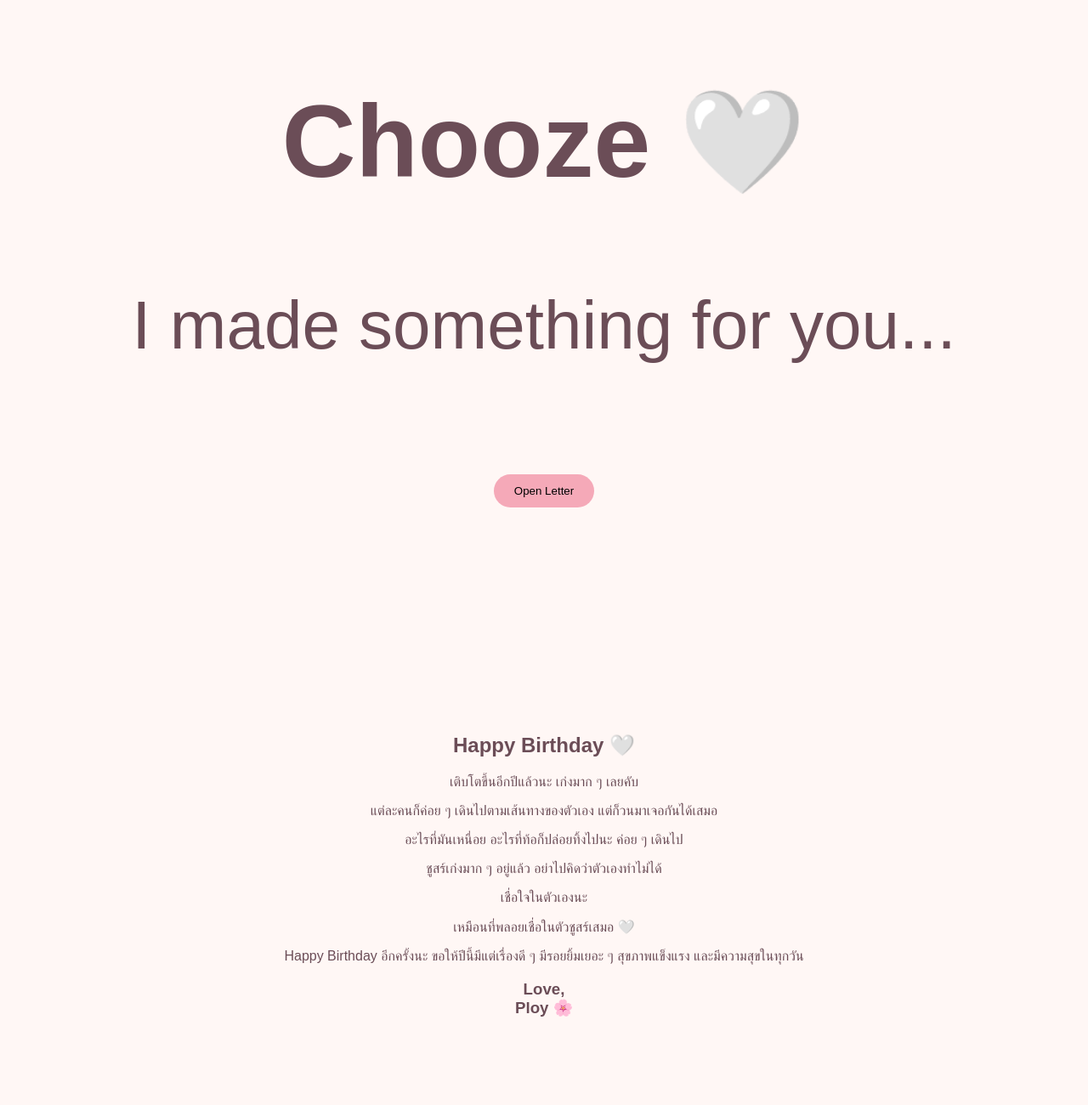
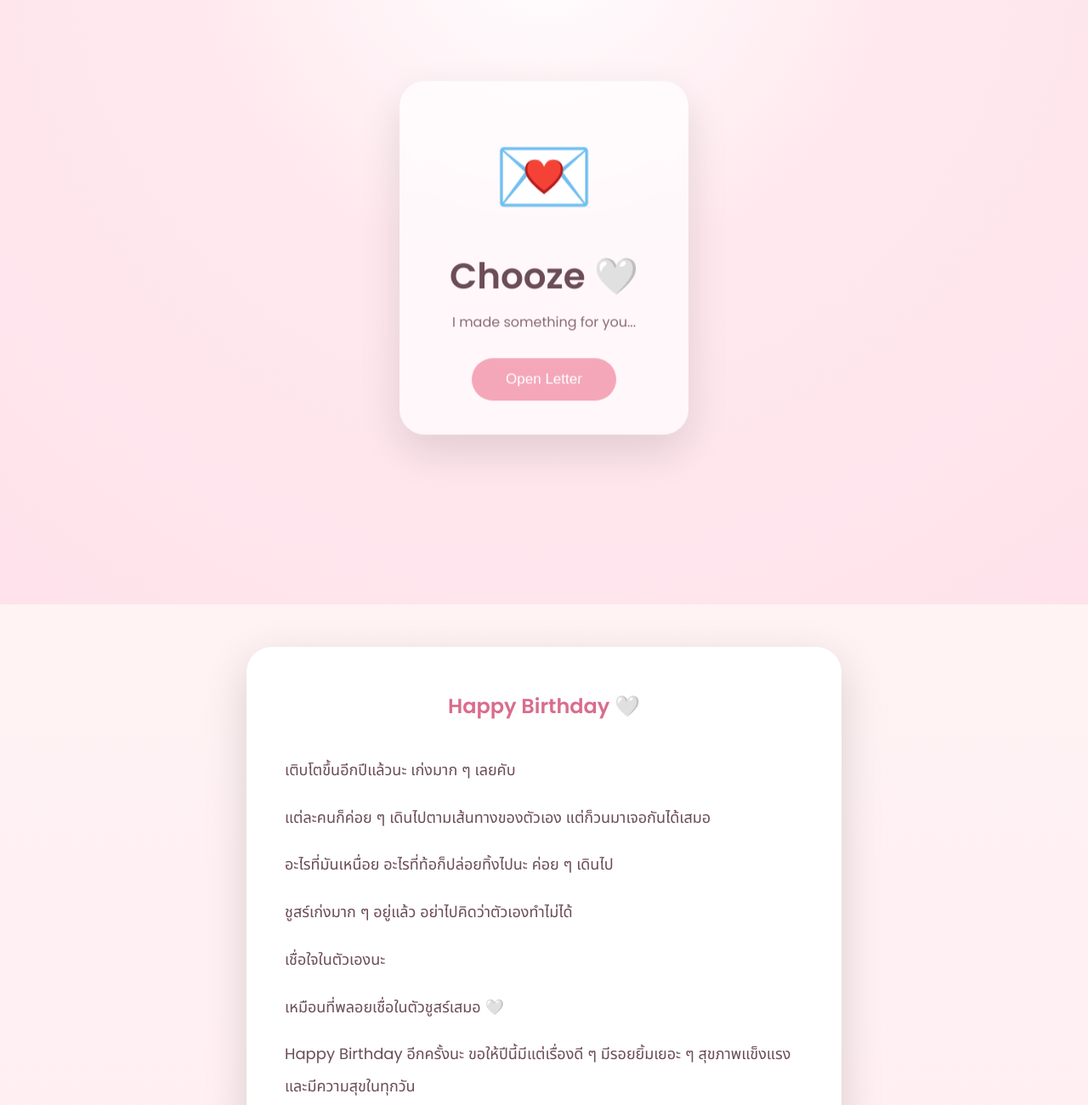
Before and after one commit to bourbonshuichi/Hbdchooze, a plain HTML site: page index.html in a window 1280 px wide. Shown: the part 89-1389 px from the top of the page at 85% size. Drawn offline with Linux system fonts and the light colour scheme.

Commit message:
Update style.css

```diff
--- a/style.css
+++ b/style.css
@@ -1 +1,235 @@
-body{margin:0;font-family:sans-serif;background:#fff7f5;color:#6b4d57;text-align:center}#cover,#letter{min-height:100vh;display:flex;flex-direction:column;justify-content:center;align-items:center;padding:20px}.hidden{display:none}.envelope{font-size:80px;animation:bounce 2s infinite}@keyframes bounce{50%{transform:translateY(-8px)}}button{padding:12px 24px;border-radius:30px;border:none;background:#f5a9b8} .heart{position:fixed;bottom:-20px;animation:up 6s linear forwards}@keyframes up{to{transform:translateY(-110vh);opacity:0}}
+*{
+    margin:0;
+    padding:0;
+    box-sizing:border-box;
+}
+
+body{
+    font-family:'Poppins','Noto Sans Thai',sans-serif;
+    background:linear-gradient(180deg,#fff8f5,#ffeef2);
+    overflow-x:hidden;
+    min-height:100vh;
+    color:#6b4d57;
+}
+
+.background{
+    position:fixed;
+    inset:0;
+    background:
+    radial-gradient(circle at top,#fff,#ffe9ef 40%,#ffe2eb);
+    z-index:-5;
+}
+
+#home,
+#letter{
+    min-height:100vh;
+    display:flex;
+    justify-content:center;
+    align-items:center;
+    padding:30px;
+}
+
+.hidden{
+    display:none;
+}
+
+.envelope{
+
+    width:340px;
+    padding:40px;
+
+    border-radius:30px;
+
+    background:rgba(255,255,255,.65);
+
+    backdrop-filter:blur(15px);
+
+    box-shadow:0 20px 50px rgba(0,0,0,.12);
+
+    text-align:center;
+
+    animation:float 3s ease-in-out infinite;
+}
+
+.letter-cover{
+
+    font-size:95px;
+    margin-bottom:15px;
+}
+
+h1{
+
+    font-size:42px;
+    margin-bottom:10px;
+}
+
+.envelope p{
+
+    color:#8a6973;
+    margin-bottom:30px;
+}
+
+button{
+
+    background:#f5a7ba;
+    color:white;
+
+    border:none;
+
+    border-radius:999px;
+
+    padding:15px 40px;
+
+    font-size:17px;
+
+    cursor:pointer;
+
+    transition:.3s;
+}
+
+button:hover{
+
+    transform:scale(1.06);
+
+    background:#f08ba6;
+}
+
+.card{
+
+    width:min(700px,95vw);
+
+    background:white;
+
+    padding:45px;
+
+    border-radius:30px;
+
+    box-shadow:0 15px 50px rgba(0,0,0,.15);
+
+    line-height:2.1;
+
+    animation:fade .9s;
+}
+
+.card h2{
+
+    text-align:center;
+
+    margin-bottom:30px;
+
+    color:#d96c8d;
+}
+
+.card p{
+
+    margin-bottom:18px;
+
+    font-size:18px;
+}
+
+.card h3{
+
+    margin-top:40px;
+
+    text-align:right;
+
+    color:#c15d7d;
+}
+
+.heart{
+
+    position:fixed;
+
+    bottom:-40px;
+
+    font-size:22px;
+
+    animation:heart 8s linear forwards;
+
+    pointer-events:none;
+}
+
+.petal{
+
+    position:fixed;
+
+    top:-50px;
+
+    font-size:20px;
+
+    animation:petal 10s linear infinite;
+
+    pointer-events:none;
+}
+
+@keyframes float{
+
+    50%{
+
+        transform:translateY(-10px);
+    }
+}
+
+@keyframes fade{
+
+    from{
+
+        opacity:0;
+
+        transform:translateY(30px);
+    }
+
+    to{
+
+        opacity:1;
+
+        transform:none;
+    }
+}
+
+@keyframes heart{
+
+    to{
+
+        transform:translateY(-120vh);
+
+        opacity:0;
+    }
+}
+
+@keyframes petal{
+
+    to{
+
+        transform:
+        translateY(120vh)
+        rotate(360deg);
+
+        opacity:.4;
+    }
+}
+
+@media(max-width:768px){
+
+.envelope{
+
+width:92%;
+padding:35px;
+}
+
+.card{
+
+padding:28px;
+}
+
+.card p{
+
+font-size:17px;
+}
+
+h1{
+
+font-size:35px;
+}
+
+}
```
